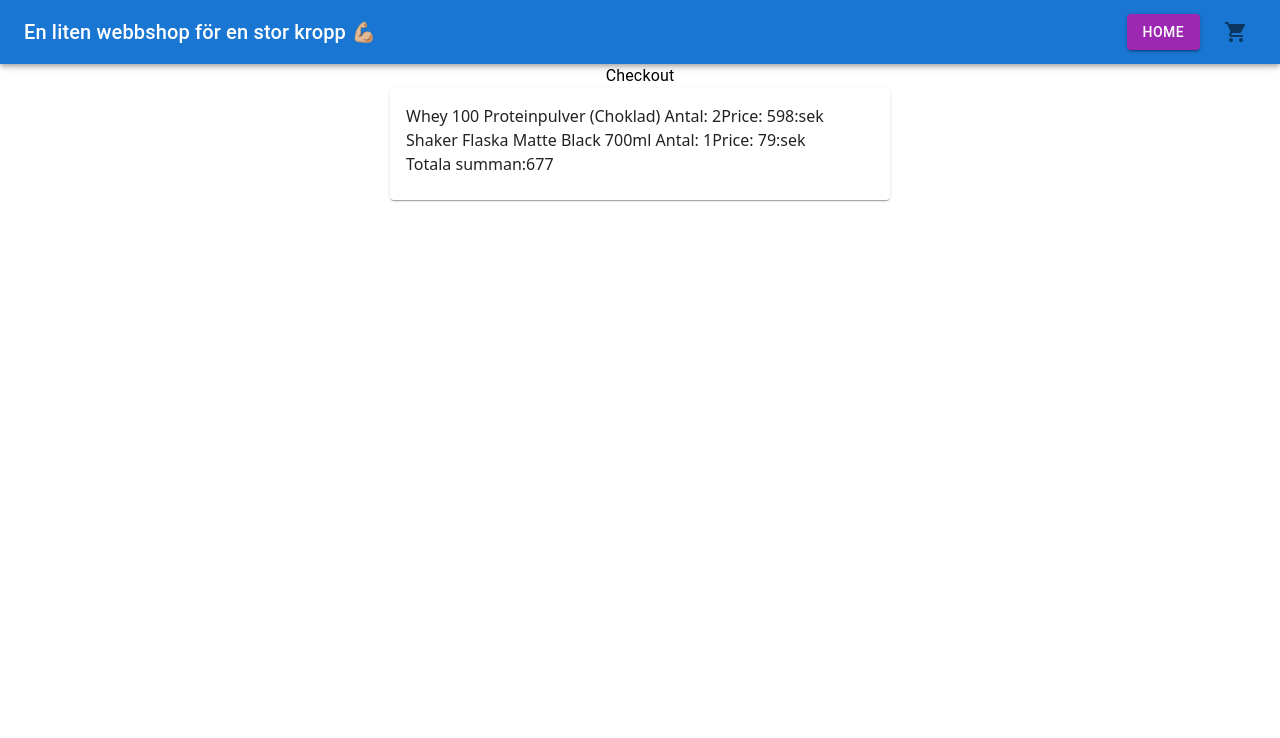
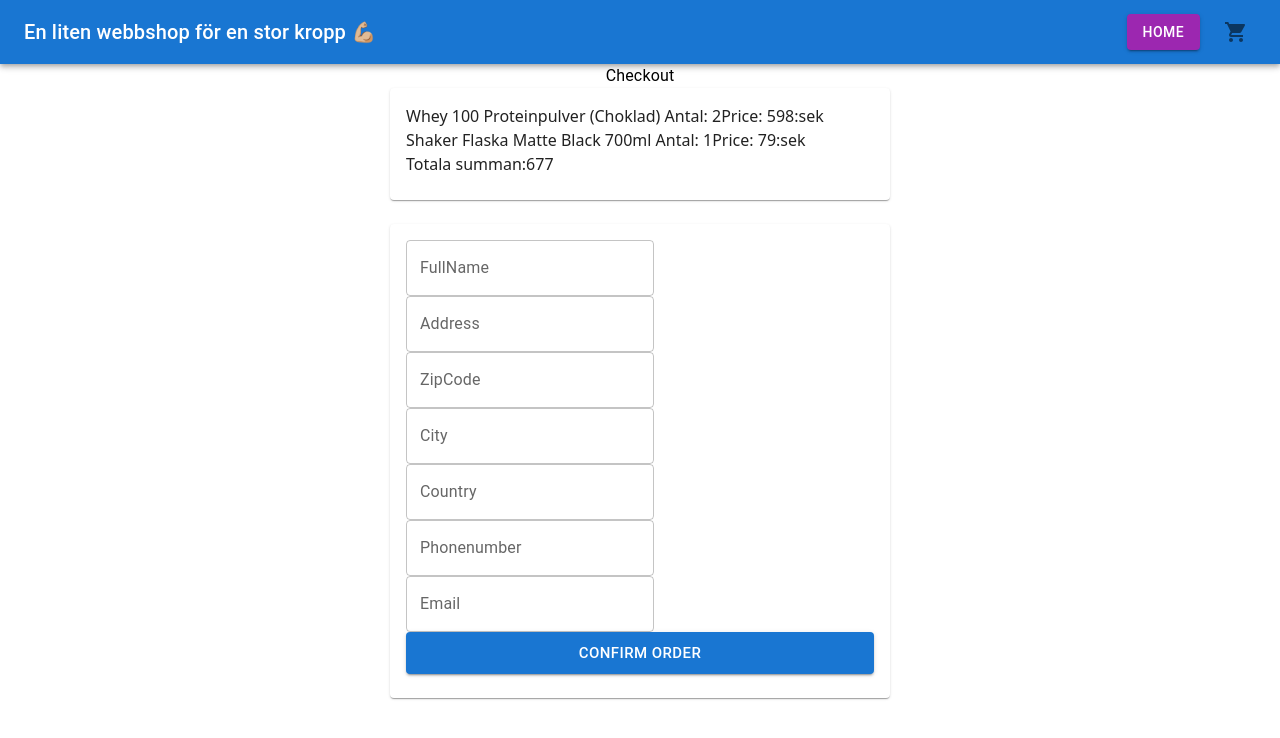
Before and after one commit to 04luknie-nemo/Webshopen, a React (Vite) app in the folder web/: page /checkout in a window 1280 px wide. Shown: the top 738 px of the page. Built offline with nearby package versions, Linux system fonts and the light colour scheme; the HTML template or start-up script is replaced by a standard one.

Commit message:
Add customer form and order submission with navigation to checkout

```diff
--- a/web/src/pages/checkoutPage.tsx
+++ b/web/src/pages/checkoutPage.tsx
@@ -1,10 +1,29 @@
-import { Card, CardContent, Container, Typography } from "@mui/material";
+import {
+  Box,
+  Button,
+  Card,
+  CardContent,
+  Container,
+  TextField,
+  Typography,
+} from "@mui/material";
+import { type SubmitEvent } from "react";
+import { useNavigate } from "react-router";
 import { initialCartItems } from "../mockData";
 
 export default function CheckoutPage() {
+  const navigate = useNavigate();
   let totalAmount = 0;
   for (const item of initialCartItems) {
     totalAmount += item.product.price * item.quantity;
+  }
+  function handleSubmit(event: SubmitEvent<HTMLFormElement>) {
+    event.preventDefault();
+    console.log("Form sent");
+
+    const customerDate = Object.fromEntries(new FormData(event.currentTarget));
+    console.log(customerDate);
+    navigate("/confirmation");
   }
   return (
     <Container>
@@ -23,6 +42,28 @@ export default function CheckoutPage() {
           Totala summan:{totalAmount}
         </CardContent>
       </Card>
+      <Card sx={{ maxWidth: 500, mx: "auto", mt: 3 }}>
+        <CardContent>
+          <Box component="form" onSubmit={handleSubmit}>
+            <TextField name="fullName" label="FullName"></TextField>
+            <TextField name="address" label="Address"></TextField>
+            <TextField name="zipCode" label="ZipCode"></TextField>
+            <TextField name="city" label="City"></TextField>
+            <TextField name="country" label="Country"></TextField>
+            <TextField name="phoneNumber" label="Phonenumber"></TextField>
+            <TextField name="email" label="Email"></TextField>
+            <Button
+              type="submit"
+              variant="contained"
+              color="primary"
+              fullWidth
+              size="large"
+            >
+              Confirm Order
+            </Button>
+          </Box>
+        </CardContent>
+      </Card>
     </Container>
   );
 }
```
